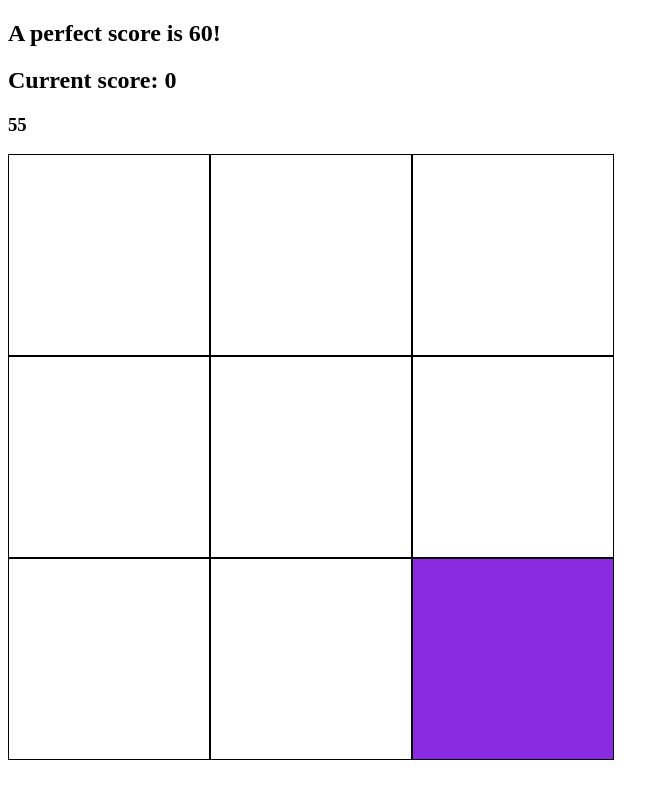
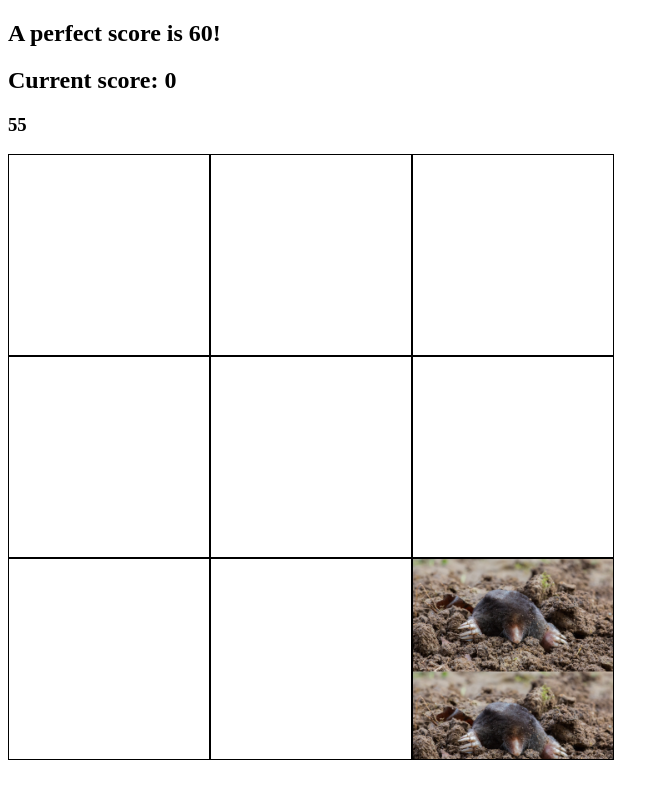
Before and after one commit to thegabe101/whac-a-mole-, a plain HTML site: page index.html in a window 1280 px wide. Shown: the whole page, without its empty margins (0-669 px from the left). Drawn offline with Linux system fonts and the light colour scheme.

Commit message:
added mole class

```diff
--- a/styles.css
+++ b/styles.css
@@ -16,5 +16,6 @@
 }
 
 .mole {
-    background-color: blueviolet;
+    background-image: url('mole.jpg');
+    background-size: 100%;
 }
```
